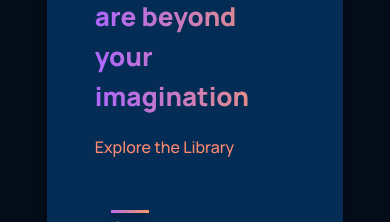
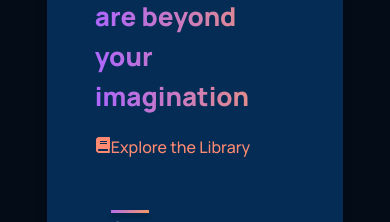
Before and after one commit to charlesknapp/React-Landing-Page, a React (Create React App) app: page / in a window 390 px wide. Shown: the part 1220-1442 px from the top of the page. Built offline with nearby package versions, Linux system fonts and the light colour scheme.

Commit message:
Responsive CSS styling fixes for mobile screen sizes.

```diff
--- a/src/containers/whatGPT3/WhatGpt3.jsx
+++ b/src/containers/whatGPT3/WhatGpt3.jsx
@@ -1,5 +1,6 @@
 
 import React from 'react';
+import { FaBook } from 'react-icons/fa';
 import Feature from '../../components/feature/Feature';
 import './whatgpt3.css';
 
@@ -10,7 +11,7 @@ const WhatGPT3 = () => (
     </div>
     <div className="gpt3__whatgpt3-heading">
       <h1 className="gradient__text">The possibilities are beyond your imagination</h1>
-      <p>Explore the Library</p>
+      <p><FaBook />Explore the Library</p>
     </div>
     <div className="gpt3__whatgpt3-container">
       <Feature title="Chatbots" text="We so opinion friends me message as delight. Whole front do of plate heard oh ought." />
```
